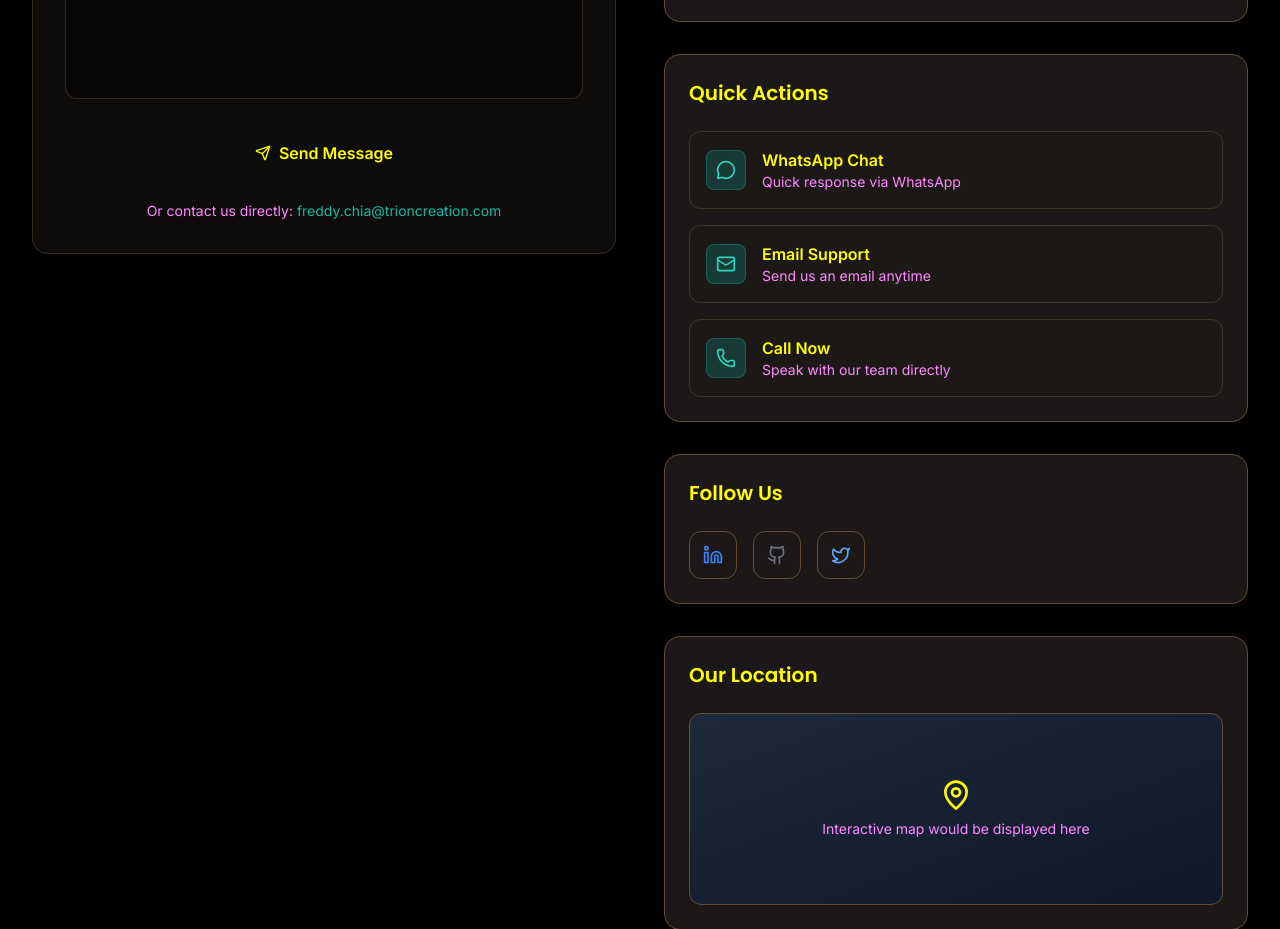
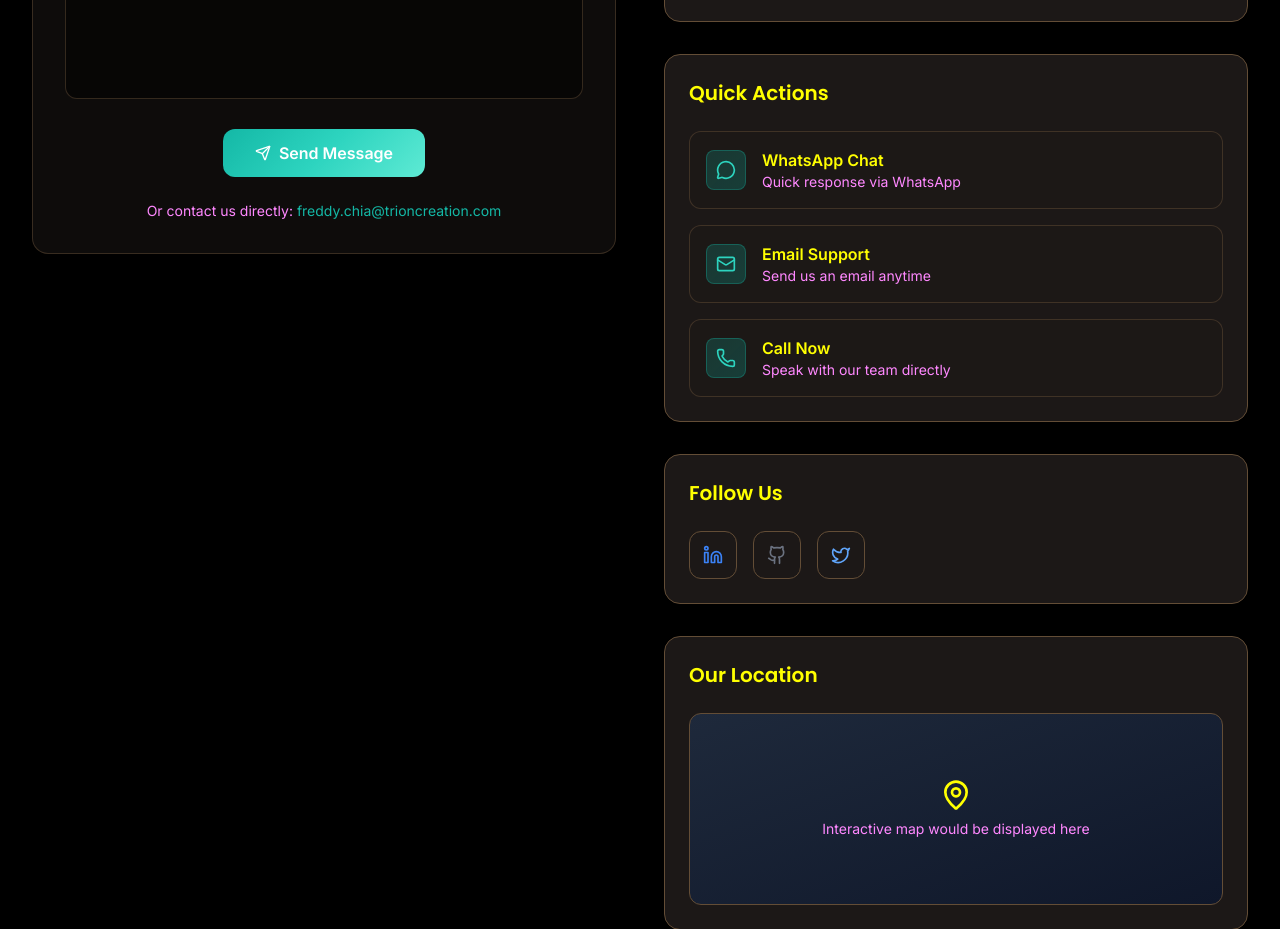
Before and after one commit to TrionTechnology/trion-website, a Next.js app: page /contact in a window 1280 px wide. Shown: the part 1120-2049 px from the top of the page. Built offline with nearby package versions, Linux system fonts and the light colour scheme; no server answers.

Commit message:
Fix Button variant from primary to default in ContactForm

```diff
--- a/src/components/sections/ContactForm.tsx
+++ b/src/components/sections/ContactForm.tsx
@@ -272,7 +272,7 @@ ${data.message}
           <div className="text-center">
             <Button
               type="submit"
-              variant="primary"
+              variant="default"
               size="lg"
               disabled={isSubmitting}
               className="w-full md:w-auto"
```
